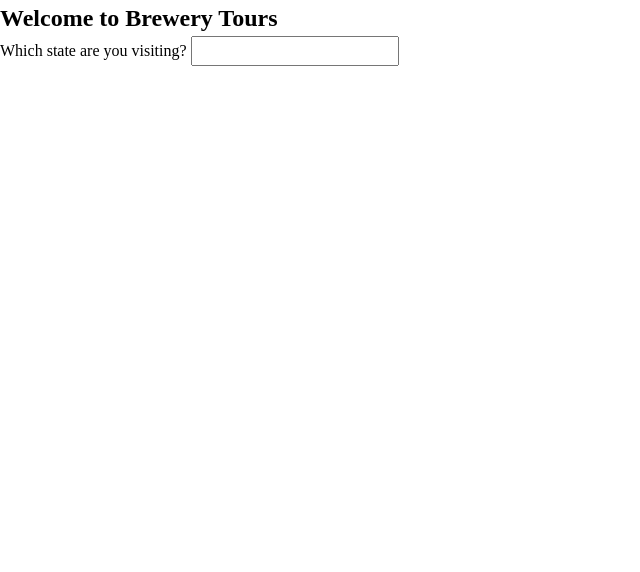
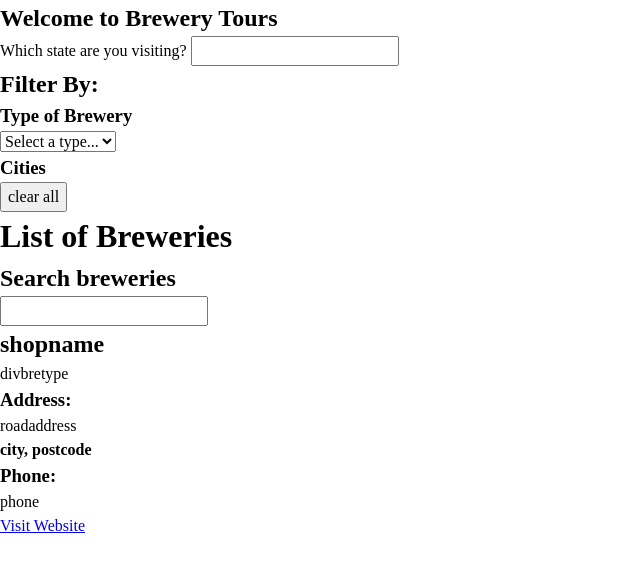
Before and after one commit to ultrahumus9000/boolean-uk-brewery-tours, a website built with Parcel: page index.html in a window 1280 px wide. Shown: the whole page, without its empty margins (0-640 px from the left). Built offline with nearby package versions, Linux system fonts and the light colour scheme; no server answers.

Commit message:
changes made

```diff
--- a/index.js
+++ b/index.js
@@ -0,0 +1,239 @@
+// - A user can enter a US state and view a list of breweries in that state
+//     - The list has a maximum of 10 breweries in it
+//     - The list has three types of breweries that offer brewery tours:
+//         - Micro
+//         - Regional
+//         - Brewpub
+//     - Do not show the other types of breweries
+// - From the list of breweries, a user can view the following details about each brewery:
+//     - Name
+//     - Type of brewery
+//     - Address
+//     - Phone Number
+// - From the list of breweries, a user can visit the website of a brewery
+// - From the 'filter by type of brewery' section, a user can filter by type of brewery
+// - From the 'filter by city' section, a user can filter by city, the location of the brewery
+// - From the 'filter by city' section, a user can clear all filters
+// - From the 'search' section, a user can search for breweries by:
+//     - Name
+//     - City
+// Instructions
+// - Download the files from https://codesandbox.io/s/js-exercise-brewery-tour-starter-template-whq5i?file=/templates/main-section.html
+// - Read the "Open Brewery DB" documentation: https://www.openbrewerydb.org/documentation/01-listbreweries
+// - Think about which request type to use
+// - Create a state object
+// - Create a fetch function to get data
+// - Create action functions that update state
+// - Create render functions that read from state
+
+// Tips
+// - Start with the logic first, use console.log(state) to check your logic is working; when the logic is working as expected move onto styling
+// - Use a cleanData function to modify the data in the fetch request before adding it to state
+// - Use a extractCitiesData function to extract the cities from the data in the fetch request and add it to state for the 'filter by city' section
+// - For filter by type use a select element to capture user input
+// - For filter by city use a list of checkbox elements to capture user input
+
+// Challenge
+// - Add pagination to the list; if the list of breweries is greater than 10 a user can go to the next page to view more breweries
+
+// Challenge 2
+// - Add a booking section; a user can select a date and time to go on a tour at a brewery
+
+function getdata() {
+  fetch("https://api.openbrewerydb.org/breweries")
+    .then(function (resp) {
+      return resp.json();
+    })
+    .then(function (resp) {
+      state.breweries = resp;
+    });
+}
+const state = {
+  breweries: [],
+};
+getdata();
+
+// get state info
+let stateinfo = "";
+function getstateinfo() {
+  stateinfo = state.breweries.filter(function (item) {
+    return (
+      item.state.toUpperCase() === stateinput.value.toString().toUpperCase()
+    );
+  });
+}
+
+let formel = document.querySelector("#select-state-form");
+let stateinput = document.querySelector("#select-state");
+formel.addEventListener("submit", function (event) {
+  event.preventDefault();
+  getstateinfo();
+  //trigger show function
+});
+
+function loadmainsection() {}
+const mainel = document.querySelector("main");
+function loadaside() {
+  const asideel = document.createElement("aside");
+  asideel.classList.add("filters-section");
+  mainel.append(asideel);
+
+  const h2el = document.createElement("h2");
+  h2el.innerText = "Filter By:";
+
+  const formfilterel = document.createElement("form");
+  formfilterel.setAttribute("id", "filter-by-type-form");
+
+  const filterlabel = document.createElement("label");
+  filterlabel.setAttribute("for", "filter-by-type");
+
+  const h3el = document.createElement("h3");
+  h3el.innerText = "Type of Brewery";
+  filterlabel.append(h3el);
+
+  const filtersectionel = document.createElement("select");
+  filtersectionel.setAttribute("name", "filter-by-type");
+  filtersectionel.setAttribute("id", "filter-by-type");
+
+  const opt = document.createElement("option");
+  opt.setAttribute("value", "");
+  opt.innerText = "Select a type...";
+
+  const optone = document.createElement("option");
+  optone.setAttribute("value", "micro");
+  optone.innerText = "micro";
+
+  const optwo = document.createElement("option");
+  optwo.setAttribute("value", "regional");
+  optwo.innerText = "regional";
+
+  const opthree = document.createElement("option");
+  opthree.setAttribute("value", "brewpub");
+  opthree.innerText = "brewpub";
+
+  filtersectionel.append(opt, optone, optwo, opthree);
+  formfilterel.append(filterlabel, filtersectionel);
+
+  const divelcity = document.createElement("div");
+  divelcity.setAttribute("class", "filter-by-city-heading");
+  const h3cityel = document.createElement("h3");
+  h3cityel.innerText = "Cities";
+  const btn = document.createElement("button");
+  btn.setAttribute("class", "clear-all-btn");
+  btn.innerText = "clear all";
+  divelcity.append(h3cityel, btn);
+
+  const formfilterbycity = document.createElement("form");
+  formfilterbycity.setAttribute("id", "filter-by-city-form");
+
+  for (const cityinfo of stateinfo) {
+    console.log(cityinfo);
+    const checkboxinput = document.createElement("input");
+    let cityname = cityinfo.city;
+    checkboxinput.setAttribute("type", "checkbox");
+    checkboxinput.setAttribute("name", `${cityname}`);
+    checkboxinput.setAttribute("value", `${cityname}`);
+
+    const labelinputforcity = document.createElement("label");
+    labelinputforcity.setAttribute("for", `${cityname}`);
+    labelinputforcity.innerText = `${cityname}`;
+    formfilterbycity.append(checkboxinput, labelinputforcity);
+  }
+
+  asideel.append(h2el, formfilterel, divelcity, formfilterbycity);
+}
+loadaside();
+function loadlist() {}
+
+let h1el = document.createElement("h1");
+h1el.innerText = "List of Breweries";
+
+let headerel = document.createElement("header");
+headerel.classList.add("search-bar");
+
+let articleel = document.createElement("article");
+mainel.append(h1el, headerel, articleel);
+
+let formforsearch = document.createElement("form");
+formforsearch.setAttribute("id", "search-breweries-form");
+
+let labelforsearch = document.createElement("label");
+labelforsearch.setAttribute("for", "search-breweries");
+
+let h2forsearch = document.createElement("h2");
+h2forsearch.innerText = "Search breweries";
+labelforsearch.append(h2forsearch);
+
+let inputforsearch = document.createElement("input");
+inputforsearch.setAttribute("id", "search-breweries");
+inputforsearch.setAttribute("name", "search-breweries");
+inputforsearch.setAttribute("type", "text");
+
+formforsearch.append(labelforsearch, labelforsearch, inputforsearch);
+headerel.append(formforsearch);
+
+let ulel = document.createElement("ul");
+ulel.classList.add("breweries-list");
+
+articleel.append(ulel);
+
+// need for loop
+
+let listofshop = document.createElement("li");
+ulel.append(listofshop);
+
+let shopname = document.createElement("h2");
+// variable
+shopname.innerText = "shopname";
+
+let divbretype = document.createElement("div");
+divbretype.classList.add("type");
+// variable
+divbretype.innerText = "divbretype";
+
+let addresssection = document.createElement("section");
+addresssection.classList.add("address");
+
+let addressh3 = document.createElement("h3");
+addressh3.innerText = "Address:";
+
+let roadaddress = document.createElement("p");
+// varible
+roadaddress.innerText = "roadaddress";
+
+let citypluspostcode = document.createElement("p");
+let strongsign = document.createElement("strong");
+citypluspostcode.append(strongsign);
+strongsign.innerText = "city, postcode";
+
+addresssection.append(addressh3, roadaddress, citypluspostcode);
+
+let phonesection = document.createElement("section");
+phonesection.classList.add("phone");
+
+let phoneh3 = document.createElement("h3");
+phoneh3.innerText = "Phone:";
+
+let phonep = document.createElement("p");
+// varible
+phonep.innerText = "phone";
+
+phonesection.append(phoneh3, phonep);
+
+let linksection = document.createElement("section");
+linksection.classList.add("link");
+
+let alink = document.createElement("a");
+// varbible
+alink.setAttribute("href", ".");
+alink.setAttribute("target", "_blank");
+alink.innerText = "Visit Website";
+
+linksection.append(alink);
+listofshop.append(
+  shopname,
+  divbretype,
+  addresssection,
+  phonesection,
+  linksection
+);
```
Also changed, not shown: templates/filter-section.html (+2 -0 lines), templates/list-section.html (+2 -0 lines), templates/main-section.html (+3 -3 lines).
